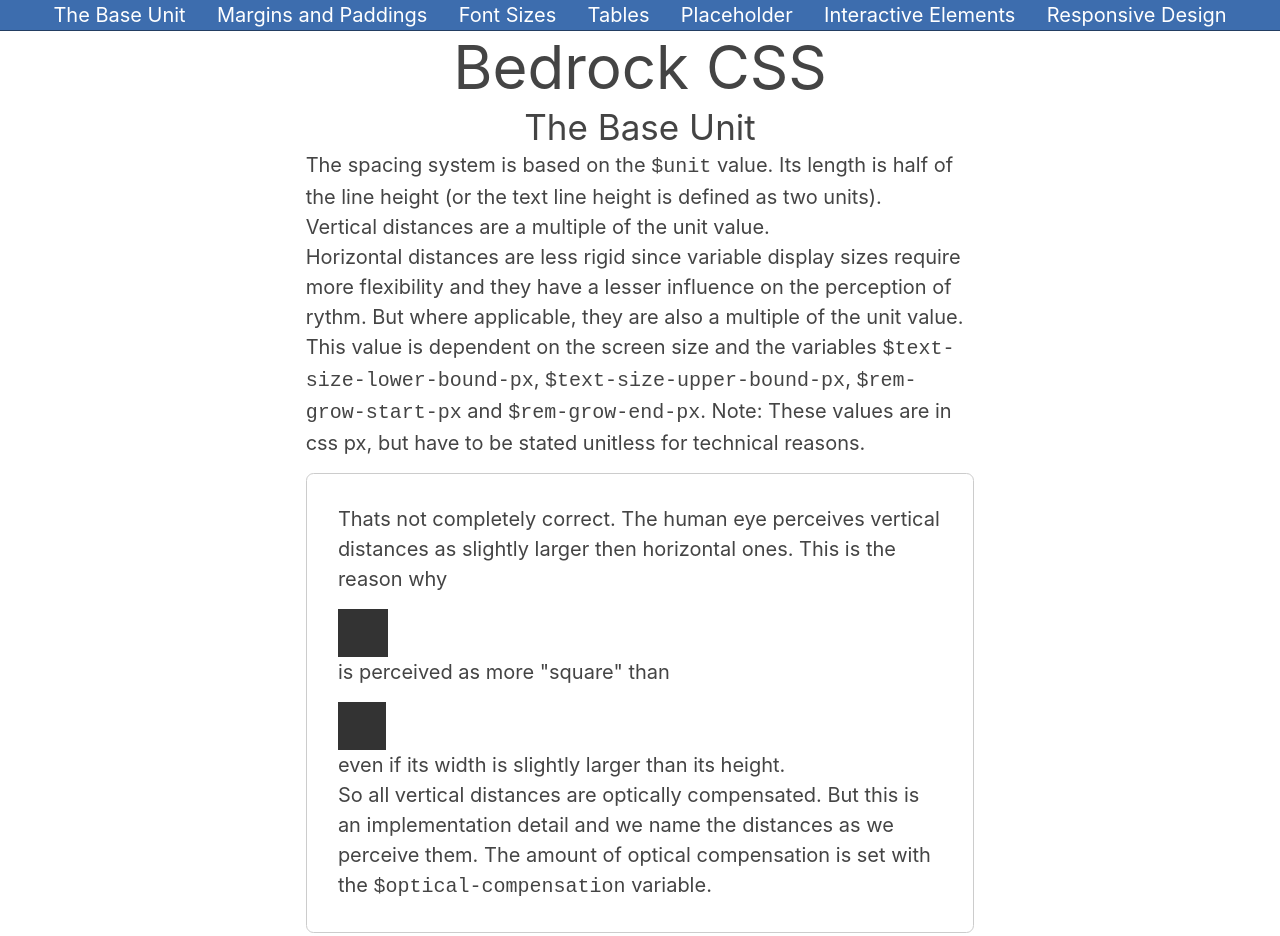
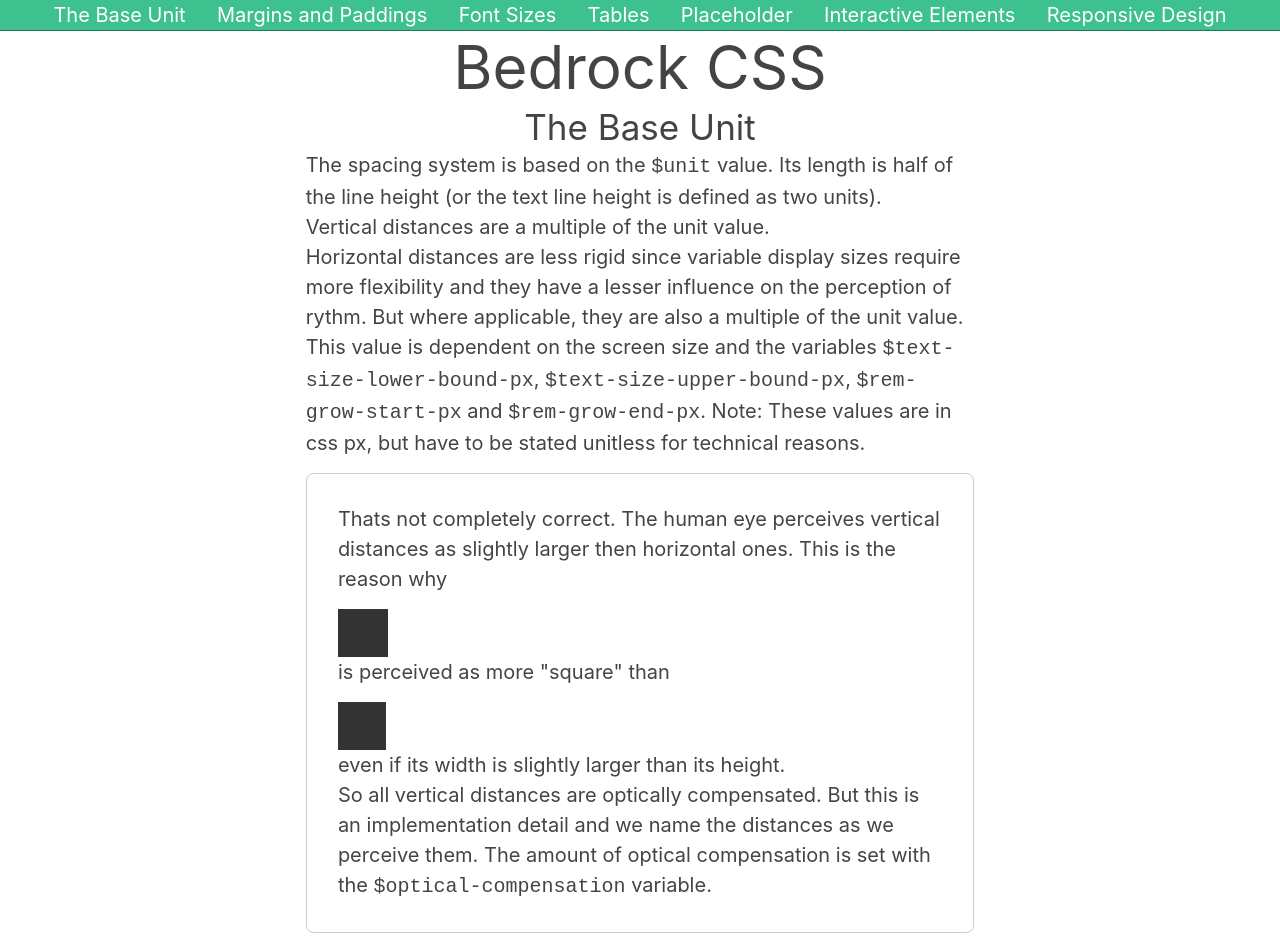
Before and after one commit to taenzer-digital/bedrock, a website: page docs/index.html in a window 1280 px wide. Shown: the top 936 px of the page. Drawn offline with nearby package versions, Linux system fonts and the light colour scheme; files that its build step writes are made by us from their sources.

Commit message:
taenzer medien color scheme

```diff
--- a/src/sass/_colors.sass
+++ b/src/sass/_colors.sass
@@ -45,4 +45,5 @@ $linear-channel-values: 0 .0003035269835488375 .000607053967097675 .000910580950
 @include color-combination('text', $text-color)
 @include color-combination('prim', $primary-color)
 @include color-combination('sec', $secondary-color)
+@include color-combination('ter', $secondary-color)
 @include color-combination('err', $error-color)
--- a/src/sass/_defaults.sass
+++ b/src/sass/_defaults.sass
@@ -21,8 +21,9 @@ $hunit: $optical-compensation * $unit
 // background and accent. variants are generated on the fly
 
 $text-color: ( 'fg': #444, 'bg': #fff, 'accent': #555) !default
-$primary-color: ( 'fg': #fff, 'bg': #00635a, 'accent': #fff) !default
-$secondary-color: ( 'fg': #fff, 'bg': #3d6dae, 'accent': #fff) !default
+$primary-color: ( 'fg': #fff, 'bg': #3CACD3, 'accent': #fff) !default
+$secondary-color: ( 'fg': #fff, 'bg': #3DC18E, 'accent': #fff) !default
+$tertiary-color: ( 'fg': #fff, 'bg': #154150, 'accent': #fff) !default
 $error-color: ( 'fg': #fff, 'bg': #B03040, 'accent': #fff) !default
 $border-darken: 20%
 
```
